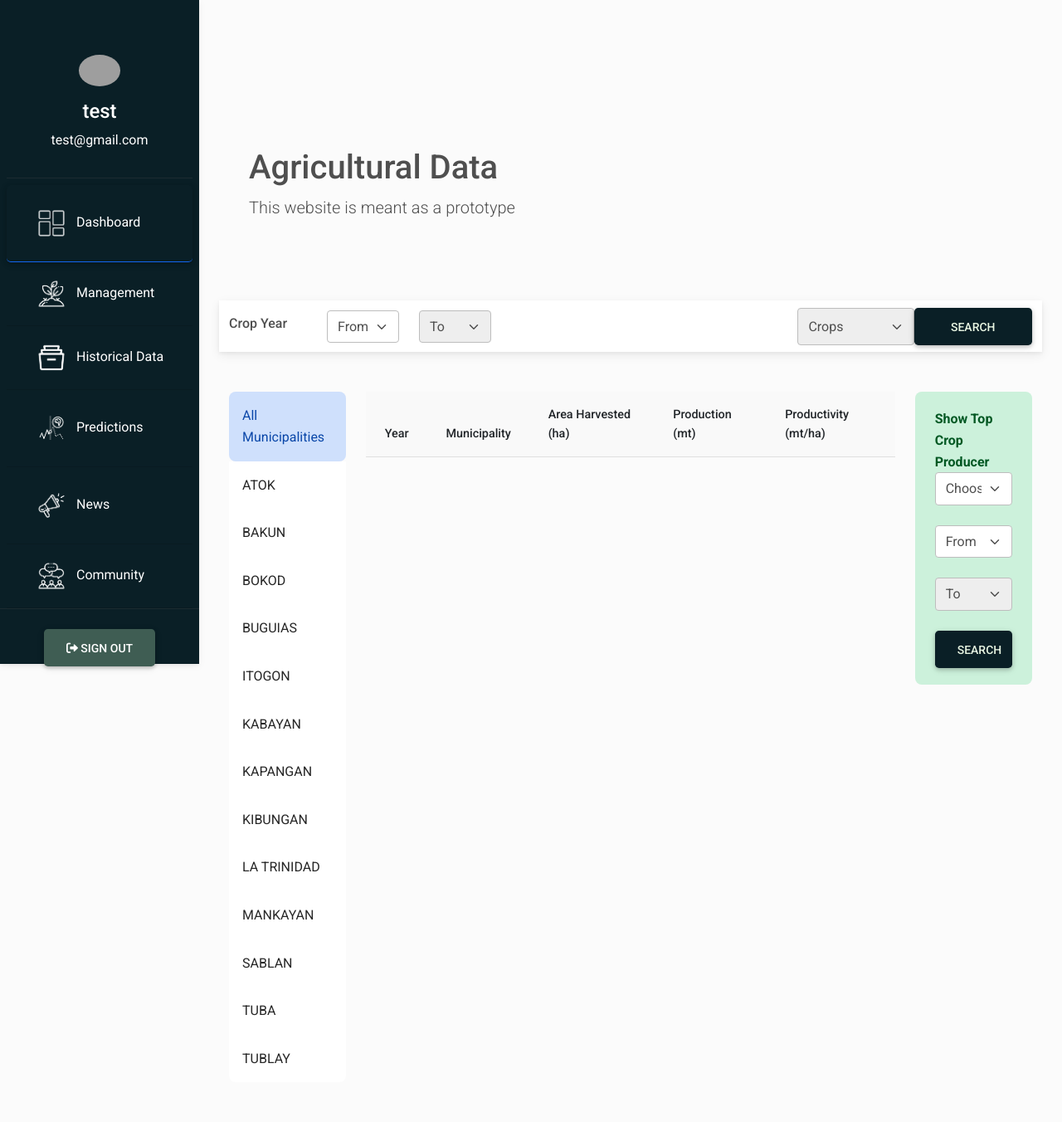
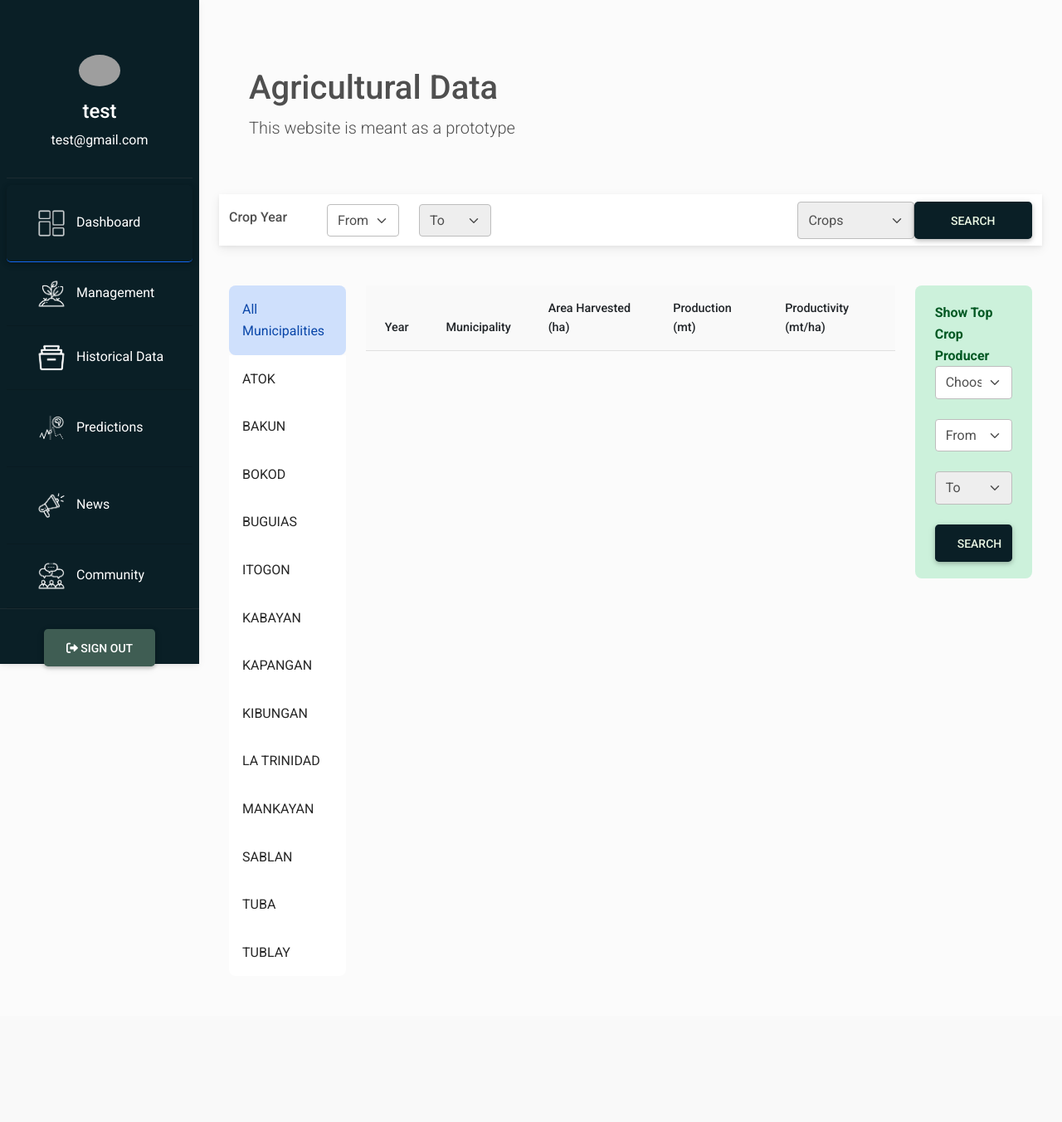
Before and after one commit to donharl1522/cit8UcSpecial, a PHP site: page /historicaldata/agricultural/index.php in a window 1280 px wide. Shown: the whole page at 83% size. After the commit the page ends 1154 px from the top, so only its background shows below. Run offline with PHP 8.4, Linux system fonts and the light colour scheme; a user stored in the database is signed in; lists and menus that the app fills with data are empty; some libraries are stand-ins or nearby versions; grey boxes are pictures that could not be loaded.

Commit message:
Add files via upload

```diff
--- a/historicaldata/agricultural/index.php
+++ b/historicaldata/agricultural/index.php
@@ -16,14 +16,14 @@
 <main style="margin-top: 58px;">
    <div class="container pt-4">
    <section>
-      <div class="container my-5">
+      <div class="container">
          <div class="container-fluid">
             <div class="row">
                <!--<div class="col">
                   <img class="img-fluid" src="../../images/Homepage-HeroImage-DataEcosystem1.png" />
                </div>-->
                <div class="col">
-                  <div class="container my-5">
+                  <div class="container">
                      <p class="h1">Agricultural Data </p>
                      <p class="lead">This website is meant as a prototype</p>
                   </div>
```
